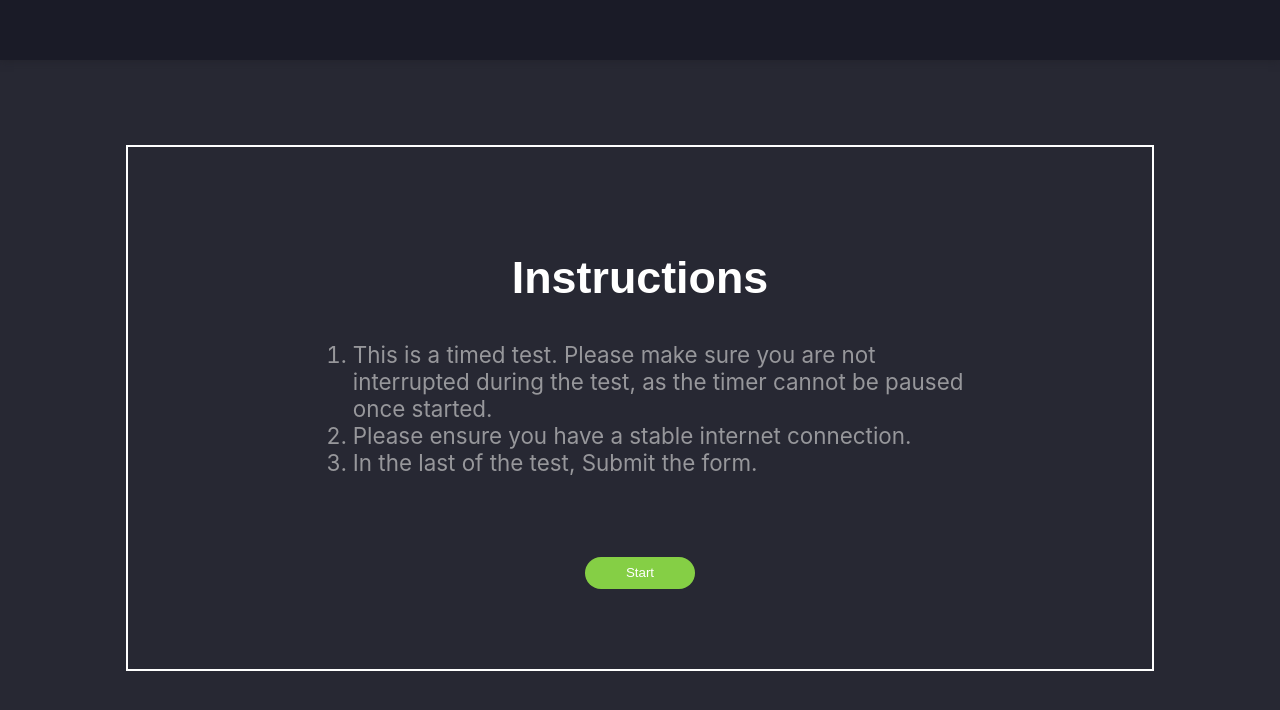
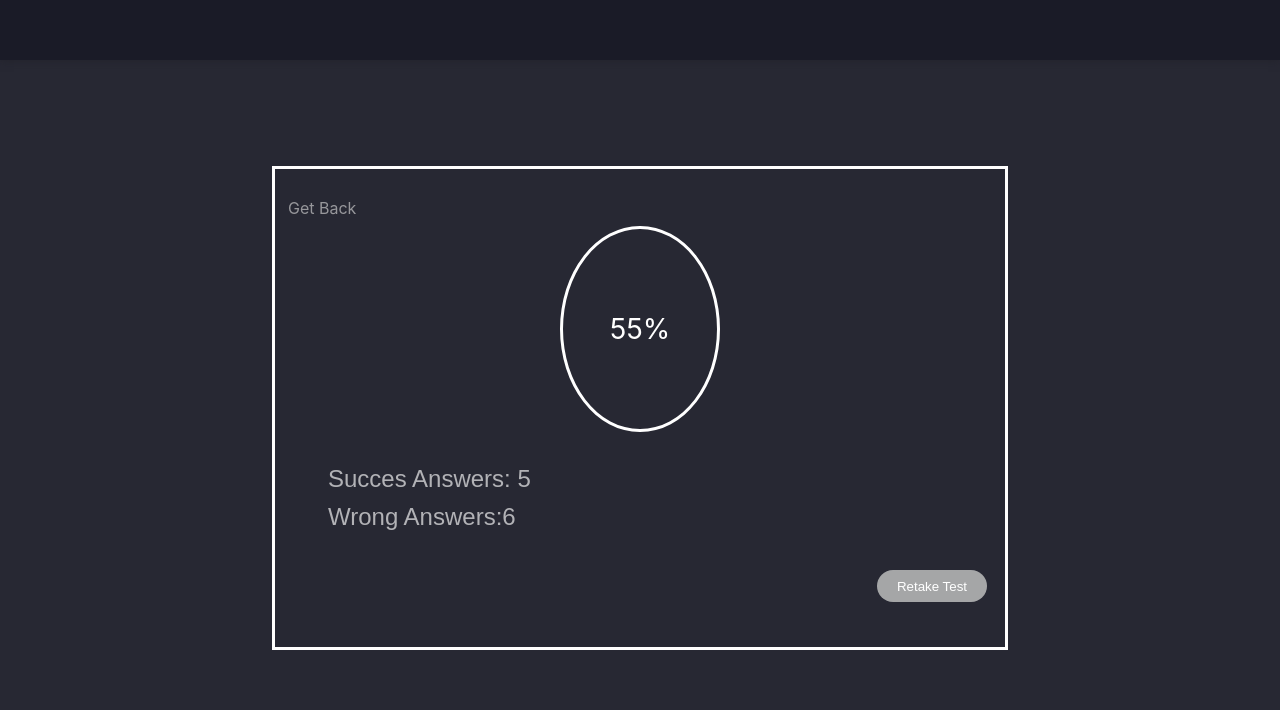
Before and after one commit to yacine-yac/quiz, a React (Create React App) app: page / in a window 1280 px wide. Shown: the top 710 px of the page. Built offline with nearby package versions, Linux system fonts and the light colour scheme.

Commit message:
define all design pages

```diff
--- a/src/App.tsx
+++ b/src/App.tsx
@@ -3,14 +3,17 @@ import './App.css';
 import './Global-style.css'
 import Component from './components';
 import Start from './start';
-
+import Demo from './demo';
+import Result from './result';
 function App() {
   return (
   <>
     <header></header>
     <div className="App">
          {/* <Component /> */}
-         <Start />
+         {/* <Start /> */}
+         {/* <Demo /> */}
+         <Result />
     </div>
   </>
   );
--- a/src/Global-style.css
+++ b/src/Global-style.css
@@ -9,7 +9,7 @@
     /* text-color*/
     --text-color-1:white;
     --text-color-2:rgba(255, 255, 255, 0.644);
-    --text-color-2:rgba(213, 213, 213, 0.644);
+    --text-color-3:rgba(213, 213, 213, 0.644);
     --style-text:sans-serif;
 }
 .center{
@@ -34,7 +34,16 @@ button{
     border: 0px;outline: none;margin: 5px;cursor: pointer;
     background-color: var(--tr);
 }
-
+li{list-style-type: none;}
+a[role='button']{
+    font-size: medium;margin: 0%;height: 5%;
+    color: var(--text-color-3);
+     align-self: flex-start;
+    text-decoration: none;
+}
+a[role='button']:hover{
+    color: var(--text-color-1);transition: 0.45s ease-in;
+}
 /* classes */
 .btn{
     width: 110px;height: 32px;border-radius: 16px;
@@ -42,3 +51,4 @@ button{
     color: var(--text-color-1);
 }
 .btn-active{background-color: rgb(133, 207, 69);}
+.btn-reverse{float: left;background-color: var(--text-color-3);}
--- a/src/components/index.tsx
+++ b/src/components/index.tsx
@@ -4,6 +4,7 @@ function Component(){
     return <>
        <div className='box-1 center-block'>
          <div className="box-1-1 center-block">
+            <a role="button" href='#' >Get Back</a>
             <div className="box-head">
                 <h1>Qestion <span>1/15</span></h1>
             </div>
--- /dev/null
+++ b/src/demo/index.css
@@ -0,0 +1,21 @@
+.box-1{
+    width: 90vw;height: 85%;
+
+}
+.box-1-1{
+    width: 75%;height: 93%;
+    padding: 1%;
+    border: 2px solid white;
+    background-color: var(--second-color);
+}
+.box-3{
+    width: 60%;height: 45%;
+    flex-direction: row;
+}
+.box-3 h1{
+    width: 100%;
+    text-align: center;
+    font-size: 1.2rem;
+    font-family: var(--style-text);
+    color: var(--text-color-2);
+}
--- /dev/null
+++ b/src/demo/index.tsx
@@ -0,0 +1,15 @@
+import "./index.css";
+function Demo(){
+    return <>
+    <div className='box-1 center-block'>
+         <div className="box-1-1 center-block center">
+            <div className="box-3  ">
+               <h1>Do you want submit.</h1>
+               <button className="btn">Go Back</button>
+               <button className="btn btn-active">Submit</button>
+            </div>
+         </div>
+    </div>
+    </>
+}
+export default Demo;
--- /dev/null
+++ b/src/result/index.css
@@ -0,0 +1,25 @@
+.box-4{
+    width: 55%;height:65%;padding: 1%;
+    border: 3px solid var(--text-color-1);
+    flex-direction: column;
+}
+.circle{
+    width: 12vw;height:25vh;
+    margin: 5px;
+    border-radius: 50%;
+    border: 3px solid var(--text-color-1);
+    text-align: center;
+    color: var(--text-color-1);
+}
+.box-result{
+    width: 100%;height: 40%;
+}
+.box-result ul{
+    width: 90%;height: 40%;
+}
+.box-result ul li{
+    color: var(--text-color-2);
+    margin-top: 10px;
+    font-size:x-large;
+    font-family: var(--style-text);
+}
--- /dev/null
+++ b/src/result/index.tsx
@@ -0,0 +1,17 @@
+import './index.css';
+function Result(){
+      return <>
+        <div className="box-4 center-block center">
+            <a href='#' role="button">Get Back</a>
+            <div className='circle center-block center'>55%</div>
+            <div className='box-result'>
+                <ul>
+                    <li>Succes Answers: <span>5</span></li>
+                    <li>Wrong Answers:<span>6</span></li>
+                </ul>
+                <button className='btn'>Retake Test</button>
+            </div>
+        </div>
+      </>
+}
+export default Result;
```
Also changed, not shown: src/components/index.css (+6 -3 lines).
